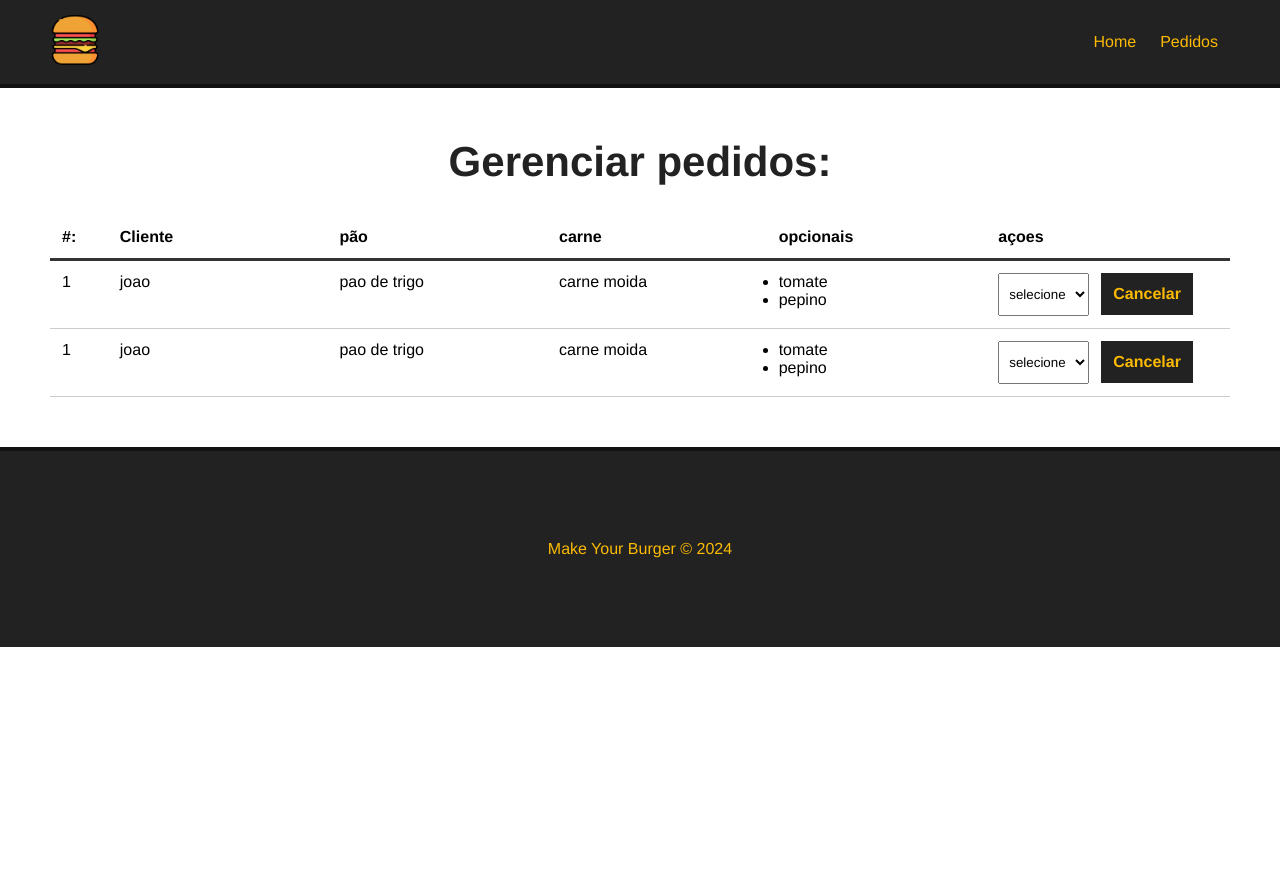
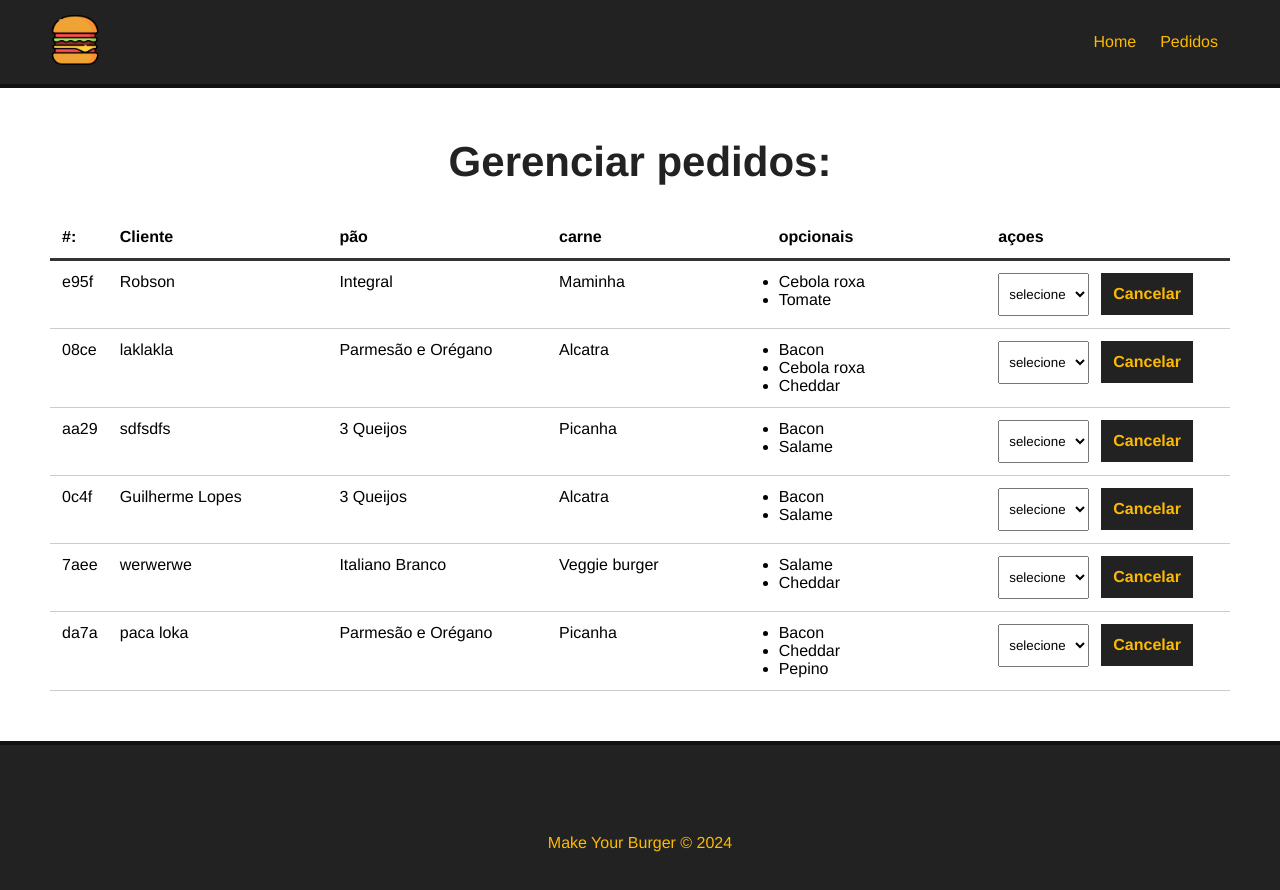
Before and after one commit to guilopes2020/make-a-burguer, a Vue app: page /pedidos in a window 1280 px wide. Shown: the top 890 px of the page. Before the commit the page ends 800 px from the top, so only its background shows below. Built offline with nearby package versions, Linux system fonts and the light colour scheme; data requests are answered from the project's data file.

Commit message:
feat: :sparkles: redeeming-bank-orders

```diff
--- a/db/db.json
+++ b/db/db.json
@@ -133,6 +133,18 @@
         "Cheddar"
       ],
       "status": "Solicitado"
+    },
+    {
+      "id": "da7a",
+      "nome": "paca loka",
+      "carne": "Picanha",
+      "pao": "Parmesão e Orégano",
+      "opcionais": [
+        "Bacon",
+        "Cheddar",
+        "Pepino"
+      ],
+      "status": "Solicitado"
     }
   ]
 }
--- a/src/components/Dashboard.vue
+++ b/src/components/Dashboard.vue
@@ -11,33 +11,14 @@
             </div>
         </div>
         <div id="burger-table-rows">
-            <div class="burger-table-row">
-                <div class="order-number">1</div>
-                <div>joao</div>
-                <div>pao de trigo</div>
-                <div>carne moida</div>
+            <div class="burger-table-row" v-for="burger in burgers" :key="burger.id">
+                <div class="order-number">{{ burger.id }}</div>
+                <div>{{ burger.nome }}</div>
+                <div>{{ burger.pao }}</div>
+                <div>{{ burger.carne }}</div>
                 <div>
                     <ul>
-                        <li>tomate</li>
-                        <li>pepino</li>
-                    </ul>
-                </div>
-                <div>
-                    <select name="status" class="status">
-                        <option value="">selecione</option>
-                    </select>
-                    <button class="delete-btn">Cancelar</button>
-                </div>
-            </div>
-            <div class="burger-table-row">
-                <div class="order-number">1</div>
-                <div>joao</div>
-                <div>pao de trigo</div>
-                <div>carne moida</div>
-                <div>
-                    <ul>
-                        <li>tomate</li>
-                        <li>pepino</li>
+                        <li v-for="(opcional, index) in burger.opcionais" :key="index">{{ opcional }}</li>
                     </ul>
                 </div>
                 <div>
@@ -53,7 +34,25 @@
 
 <script>
     export default {
-        name: 'Dashboard'
+        name: 'Dashboard',
+        data() {
+            return {
+                burgers: null,
+                burger_id: null,
+                status: []
+            }
+        },
+        methods: {
+            async getPedidos() {
+                const req = await fetch('http://localhost:3000/burgers')
+                const data = await req.json()
+                this.burgers = data
+                console.log(this.burgers)
+            }
+        },
+        mounted() {
+            this.getPedidos()
+        }
     }
 </script>
 
```
